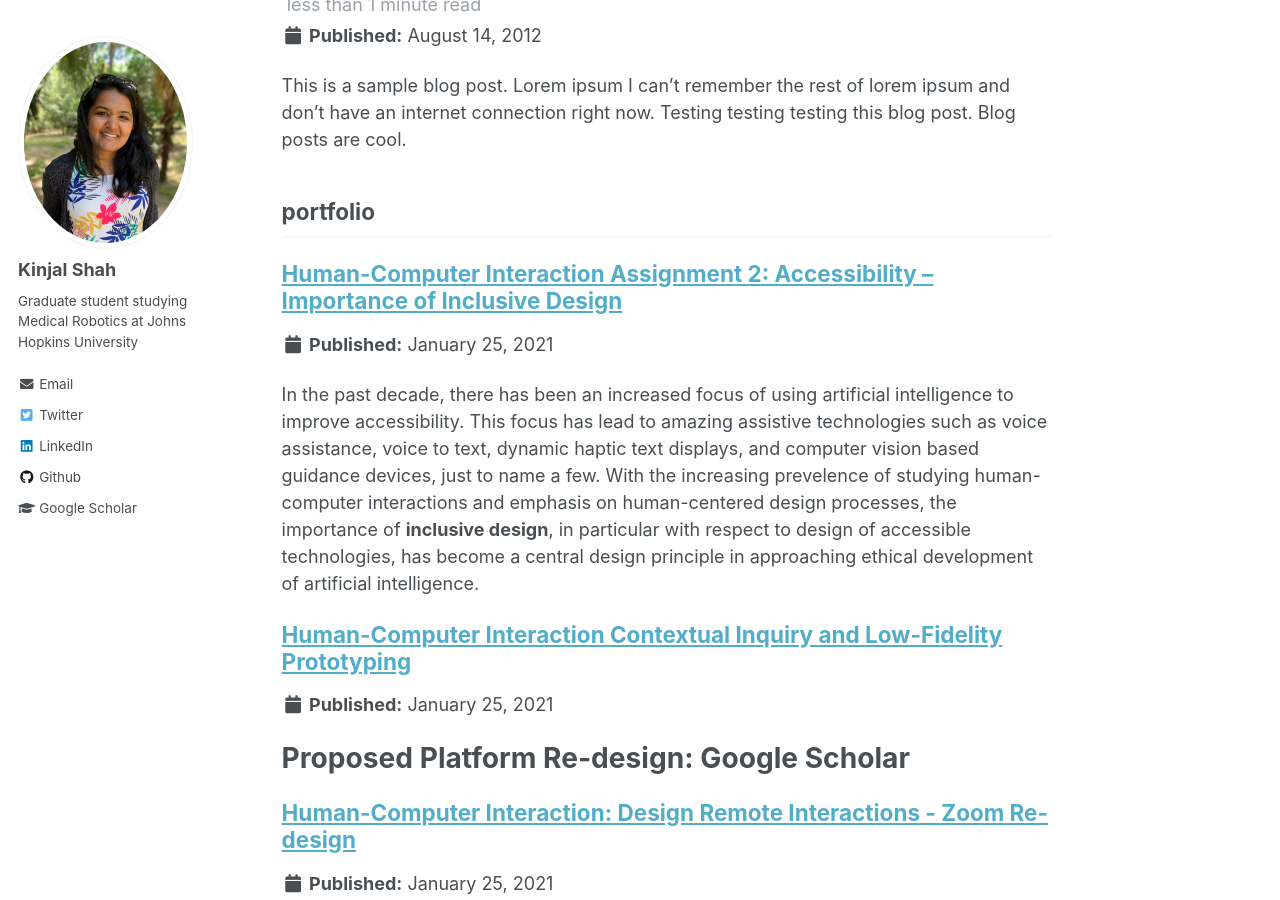
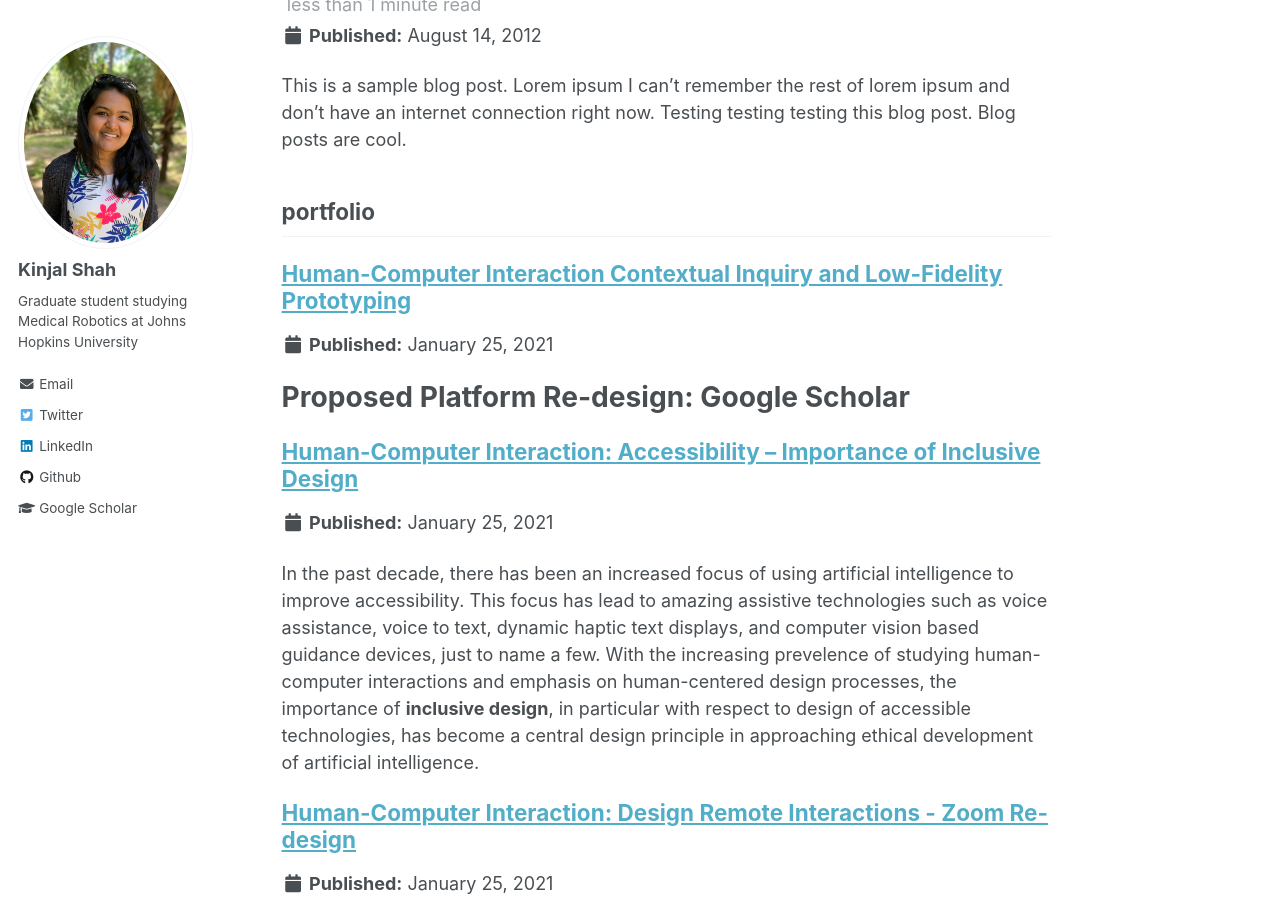
Before and after one commit to kinjmshah/kinjmshah.github.io, a Jekyll site: the page built from _pages/sitemap.md, in a window 1280 px wide and 900 px high, scrolled down 2281 px. Built offline with Jekyll 4.4.1, drawn with Linux system fonts in a browser that asks for light colours; our own code applies the rules of GitHub Pages for plain Markdown files.

Commit message:
Update and rename HCI_Assignment2.md to HCI_inclusiveDesign.md

```diff
--- a/_portfolio/HCI_Assignment2.md
+++ b/_portfolio/HCI_inclusiveDesign.md
@@ -1,6 +1,6 @@
 ---
-title: "Human-Computer Interaction Assignment 2: Accessibility -- Importance of Inclusive Design"
-permalink: /portfolio/HCIAccessibility
+title: "Human-Computer Interaction: Accessibility -- Importance of Inclusive Design"
+permalink: /portfolio/HCI-Inclusive-Design-Blog
 ---
 
 In the past decade, there has been an increased focus of using artificial intelligence to improve accessibility. This focus has lead to amazing assistive technologies such as voice assistance, voice to text, dynamic haptic text displays, and computer vision based guidance devices, just to name a few. With the increasing prevelence of studying human-computer interactions and emphasis on human-centered design processes, the importance of **inclusive design**, in particular with respect to design of accessible technologies, has become a central design principle in approaching ethical development of artificial intelligence.
```
